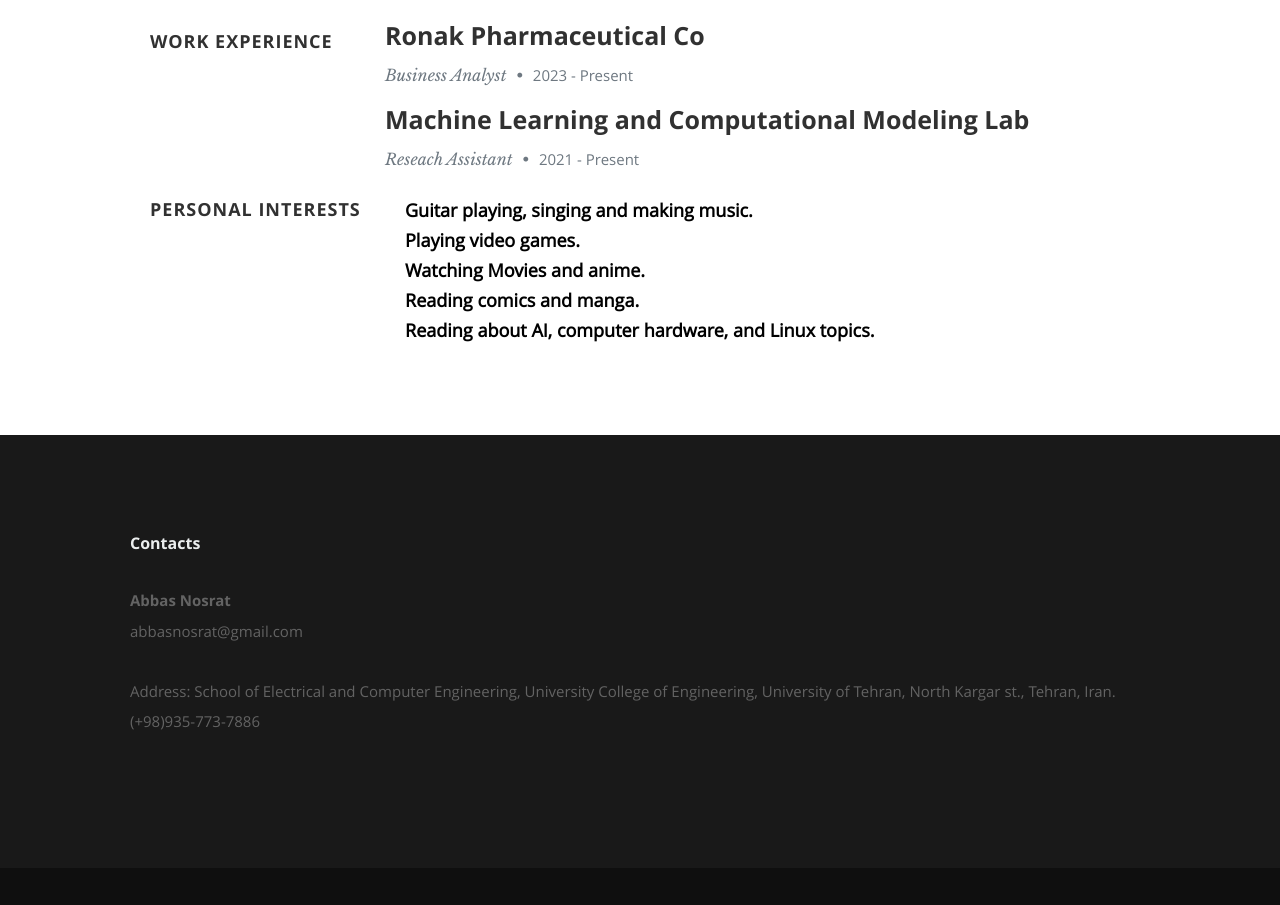
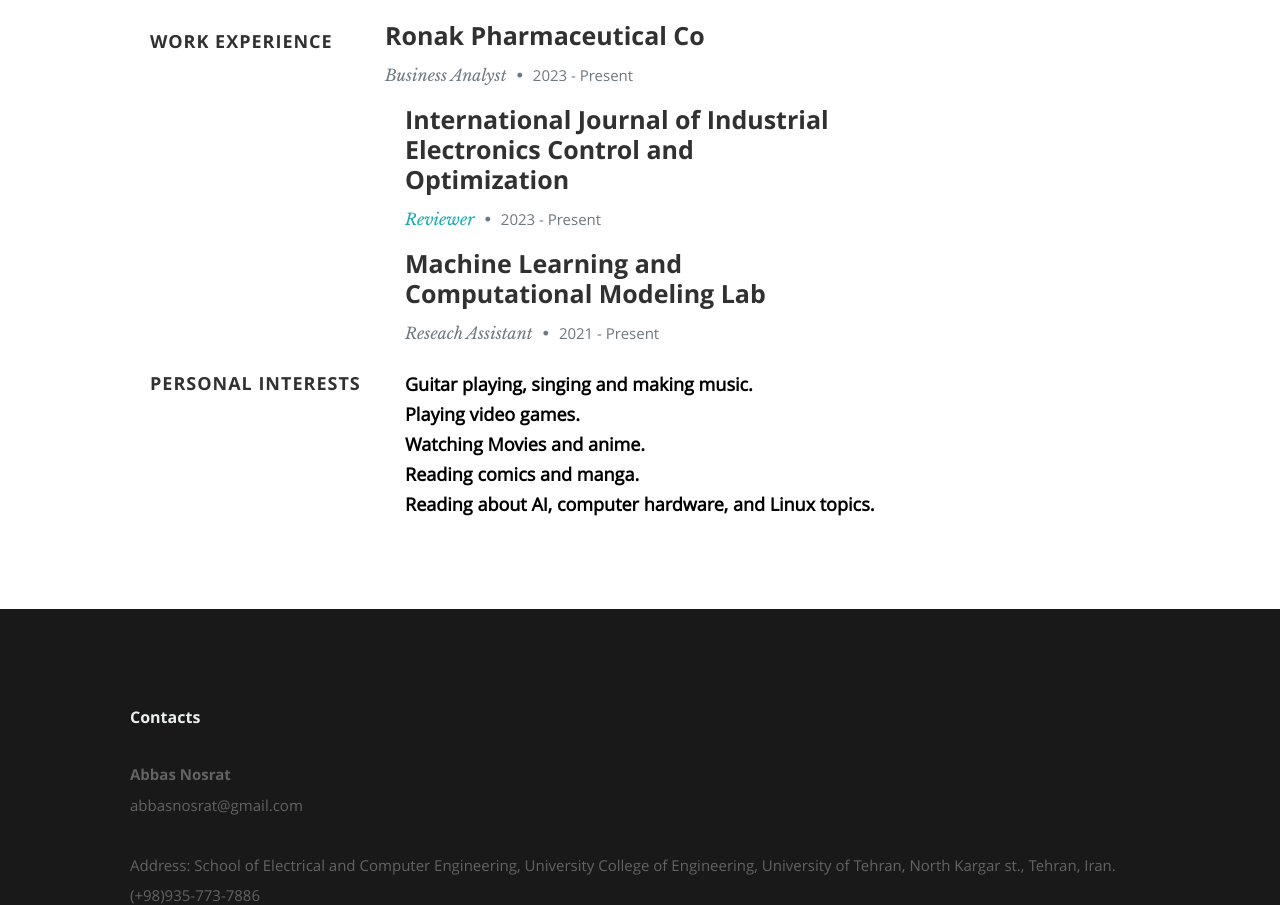
Before and after one commit to abbasnosrat/resume, a plain HTML site: page index.html in a window 1280 px wide. Shown: the part 5396-6301 px from the top of the page. Before the commit the page ends 6264 px from the top, so only its background shows below. Drawn offline with nearby package versions, Linux system fonts and the light colour scheme.

Commit message:
added review experience and tex

```diff
--- a/index.html
+++ b/index.html
@@ -642,6 +642,8 @@
       <h1>Work Experience</h1>
    </div>
 
+
+
    <div class="nine columns main-col">
 
       <div class="row item">
@@ -659,6 +661,25 @@
          </div> <!-- item end -->
 
          </div> <!-- main-col end -->
+
+         <div class="nine columns main-col">
+
+            <div class="row item">
+
+               <div class="row item">
+
+                  <div class="twelve columns">
+                     <h3>International Journal of Industrial Electronics Control and Optimization</h3>
+                     <p class="info"><a href="International Journal of Industrial Electronics Control and Optimization - Reviewer - Get Review Certificate.pdf">Reviewer</a>
+                        <span>&bull;</span> <em class="date">2023 - Present</em></p>
+                     <!-- <p style="color:black;font-weight:bold;font-size:15px">I tought english to children between the age of 4 to 7.</p> -->
+
+                  </div>
+
+               </div> <!-- item end -->
+
+               </div> <!-- main-col end -->
+
 
       <div class="row item">
 
```
Also changed, not shown: 2 other files.
